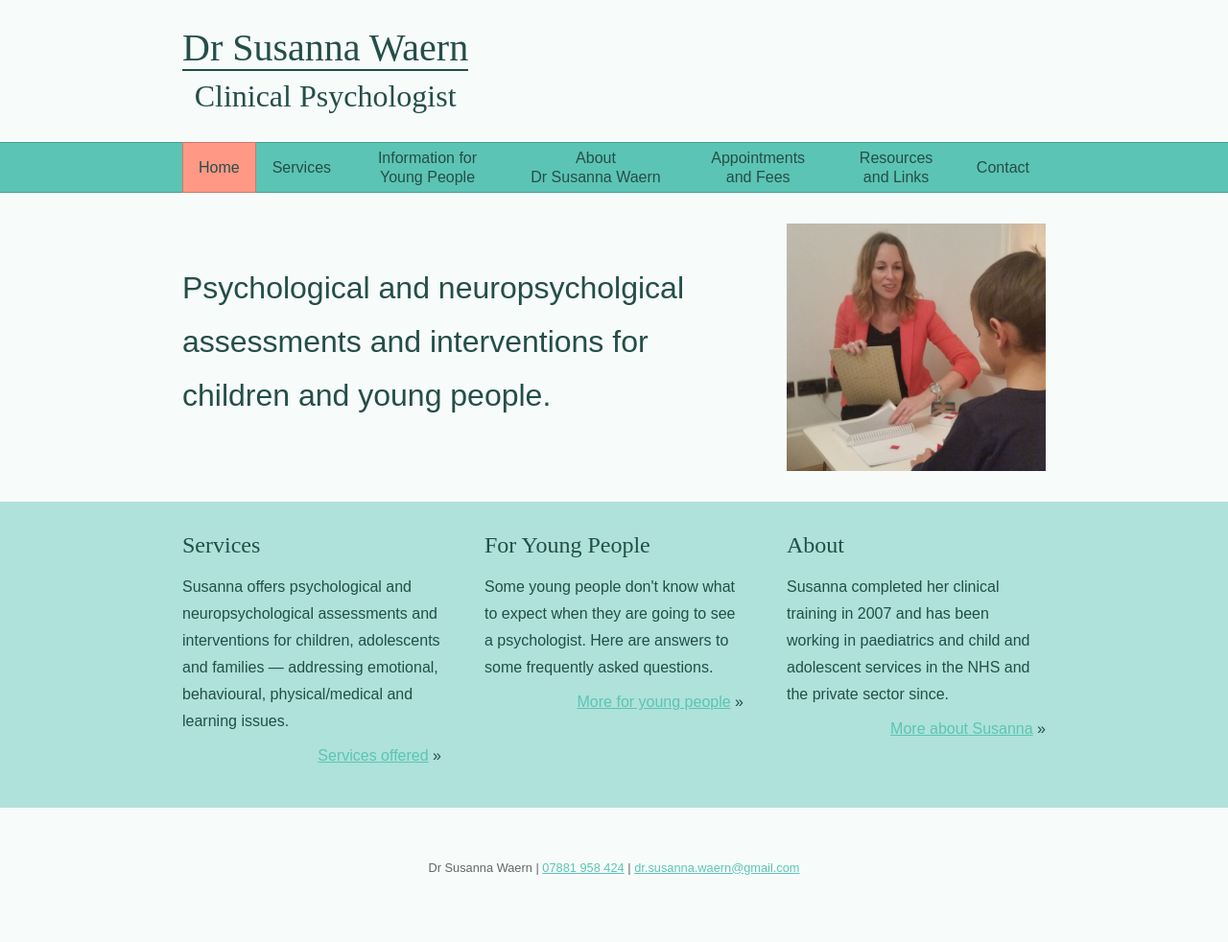
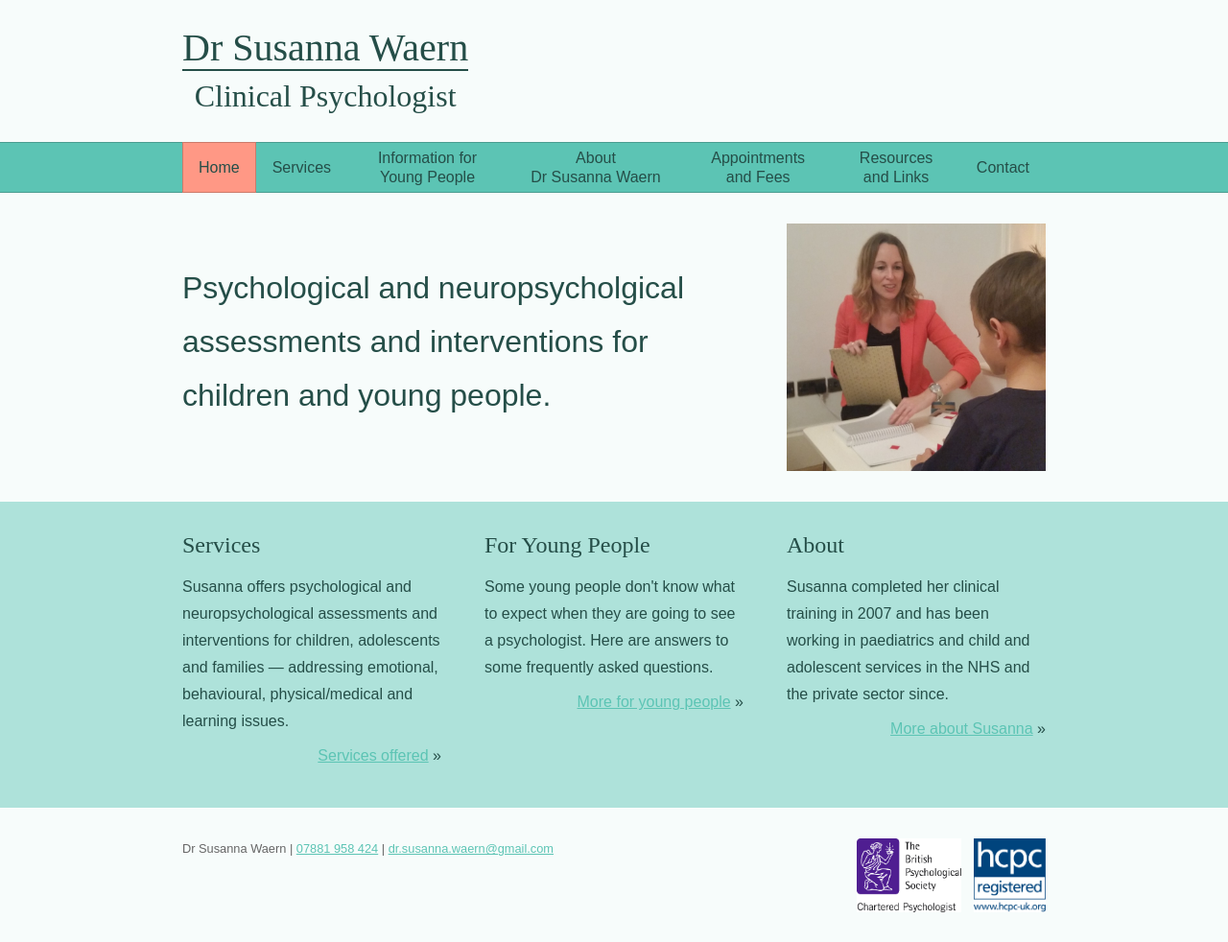
Before and after one commit to drsusannawaern/drsusannawaern.github.io, a Jekyll site: the page built from index.html, in a window 1280 px wide. Shown: the whole page at 96% size. Built offline with Jekyll 4.4.1, drawn with Linux system fonts in a browser that asks for light colours; some web fonts are replaced; before the commit the page ends 935 px from its top, so only the background shows below that.

Commit message:
Add HCPC and BPS logos.

```diff
--- a/_layouts/default.html
+++ b/_layouts/default.html
@@ -39,6 +39,8 @@
     {{ site.name }} |
     <a href="tel:{{ site.phone }}">{{ site.phone }}</a> |
     <a href="mailto:{{ site.email }}">{{ site.email }}</a>
+    <a href="http://www.hpc-uk.org"><img src="/images/hcpc.jpg" alt="HCPC Registered"></a>
+    <a href="http://www.bps.org.uk"><img src="/images/bps.jpg" alt="BPC Chartered Psychologist"></a>
     </p>
   </div>
 </footer>
--- a/_sass/site_footer.scss
+++ b/_sass/site_footer.scss
@@ -1,6 +1,16 @@
 .site-footer {
-  margin: 4em 0 1em 0;
+  margin: 2em 0 1.5em 0;
+  color: #666;
+  text-align: left;
+}
+
+.site-footer p {
+  @include clearfix;
   font-size: 0.8em;
-  color: #666;
-  text-align: center;
 }
+
+.site-footer img {
+  float: right;
+  height: 6em;
+  margin-left: 1em;
+}
```
Also changed, not shown: images/bps.jpg (added), images/hcpc.jpg (added).
